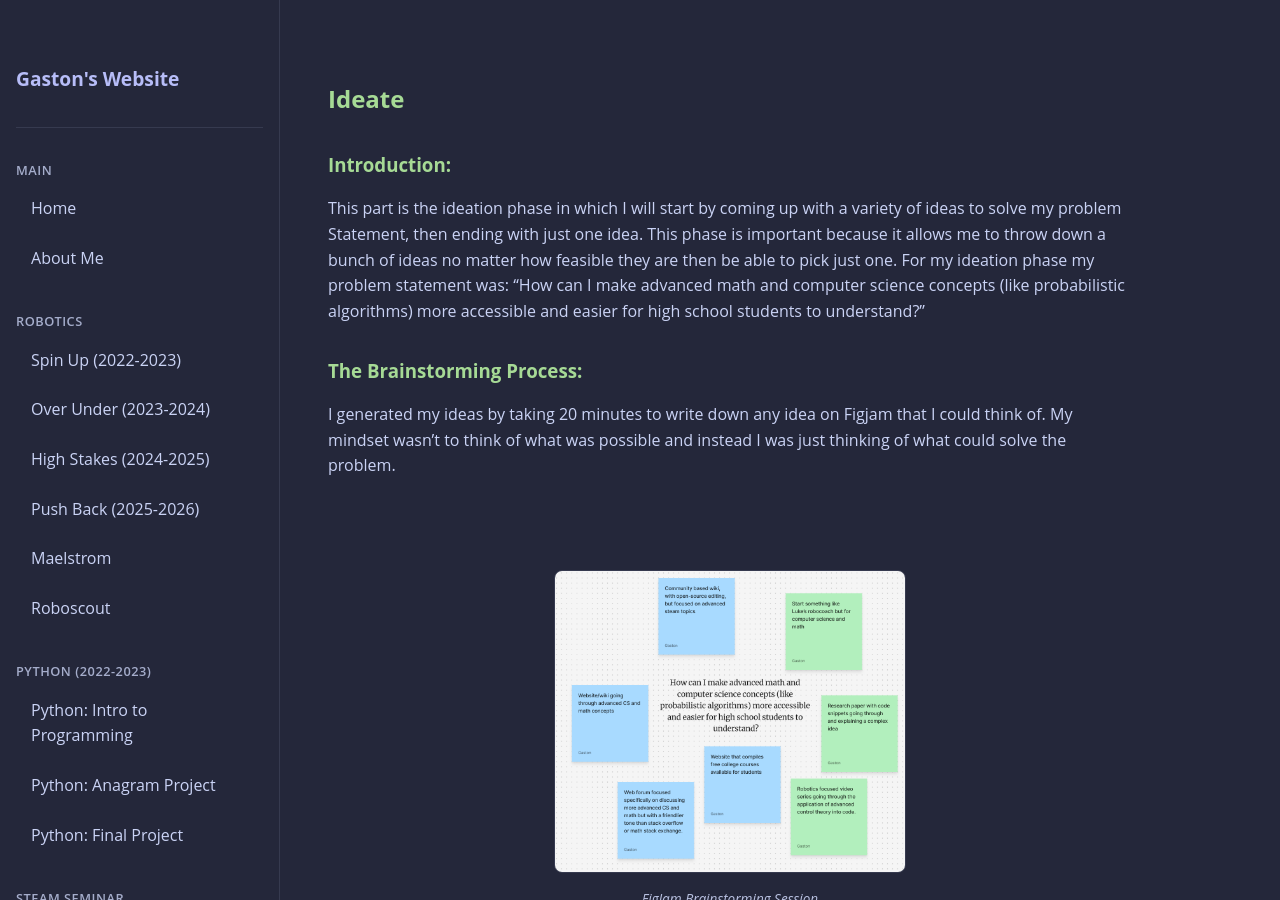
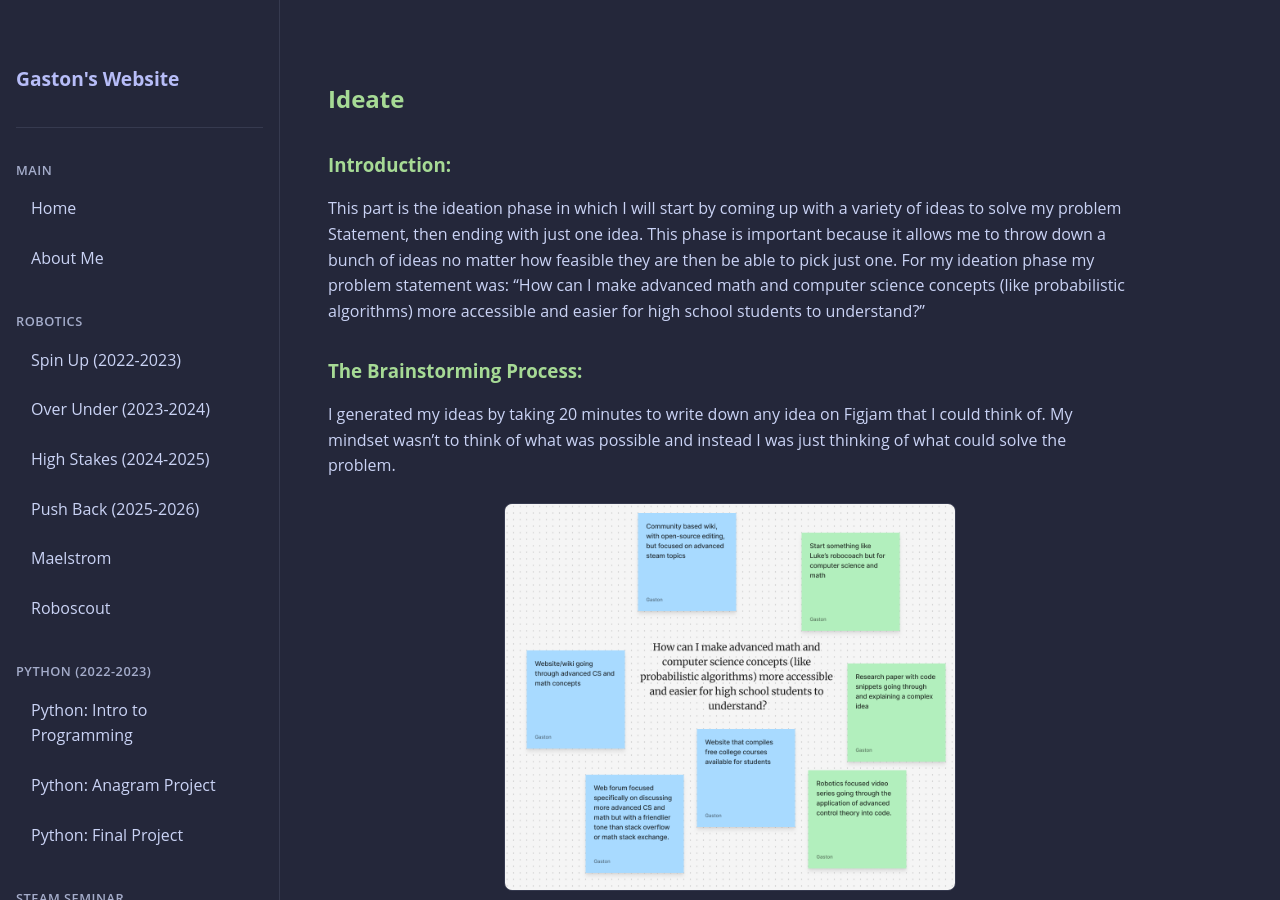
Before and after one commit to Lunar-Eclipse255/gaston.github.io, a Jekyll site: the page built from docs/posts/STEAM seminar/ideate.md, in a window 1280 px wide and 900 px high. Built offline with Jekyll 4.4.1, drawn with Linux system fonts in a browser that asks for light colours.

Commit message:
image size up

```diff
--- a/docs/posts/STEAM seminar/ideate.md
+++ b/docs/posts/STEAM seminar/ideate.md
@@ -10,15 +10,12 @@
 ### The Brainstorming Process:
 I generated my ideas by taking 20 minutes to write down any idea on Figjam that I could think of. My mindset wasn't to think of what was possible and instead I was just thinking of what could solve the problem.
 
-<br>
-<br>
 
 <figure style="text-align: center; margin: 1.5rem 0;">
-  <img src="{{ site.baseurl }}/assets/images/steam/figjam.png" alt="FigJam Brainstorming" width="350" style="border-radius: 8px; border: 1px solid #363a4f;">
+  <img src="{{ site.baseurl }}/assets/images/steam/figjam.png" alt="FigJam Brainstorming" width="450" style="border-radius: 8px; border: 1px solid #363a4f;">
   <figcaption style="color: #b8c0e0; font-size: 0.85em; margin-top: 0.5rem; font-style: italic;">FigJam Brainstorming Session</figcaption>
 </figure>
 
-<br>
 
 ### Narrowing the Focus:
 I moved from many ideas to one idea by first choosing my three favorite ideas. Then I used a selection matrix to narrow it down to one idea. The matrix had 5 criteria all out of five, and with the criteria being, Impact, Feasibility, Innovation, SDG Alignment, and STEAM Alignment. After that I created a persona to better understand the person who would use my final solution. I also created a project stoy and layed out a blueprint for my future work.
@@ -29,14 +26,12 @@
 
 In my Three frame narrative I did this through the perspective of a robotics student because that was the persona I viewed the proposed solution through. In the before the student is struggling with an autonomous movement for their robot because it is being imprecise. They then proceed to look up ways to increase precision, but all they find are graduate level papers with jargon and advanced topics. They know other students were able to do it so it's not beyond their skill level there is just a high barrier to entry. The during is when they would use my paper, which would reduce the barrier by explaining everything in more detail but at a high school level, so the student is able to get the same amount of information but is able to understand more. The after is when they are able to implement this advanced topic and their robot becomes mroe precise.
 
-<br>
 
 <figure style="text-align: center; margin: 1.5rem 0;">
-  <img src="{{ site.baseurl }}/assets/images/steam/three_frame.jpg" alt="3 Frame Narrative" width="350" style="border-radius: 8px; border: 1px solid #363a4f;">
+  <img src="{{ site.baseurl }}/assets/images/steam/three_frame.jpg" alt="3 Frame Narrative" width="450" style="border-radius: 8px; border: 1px solid #363a4f;">
   <figcaption style="color: #b8c0e0; font-size: 0.85em; margin-top: 0.5rem; font-style: italic;">Three Frame Narrative</figcaption>
 </figure>
 
-<br>
 
 ### X-Ray Views:
 Below is the X-Ray views of my paper in two parts. The first part outlines every topic that will be covered in the paper as well as whether that section will include code snippits. The second part is a control diagram of the code/math itself:
```
